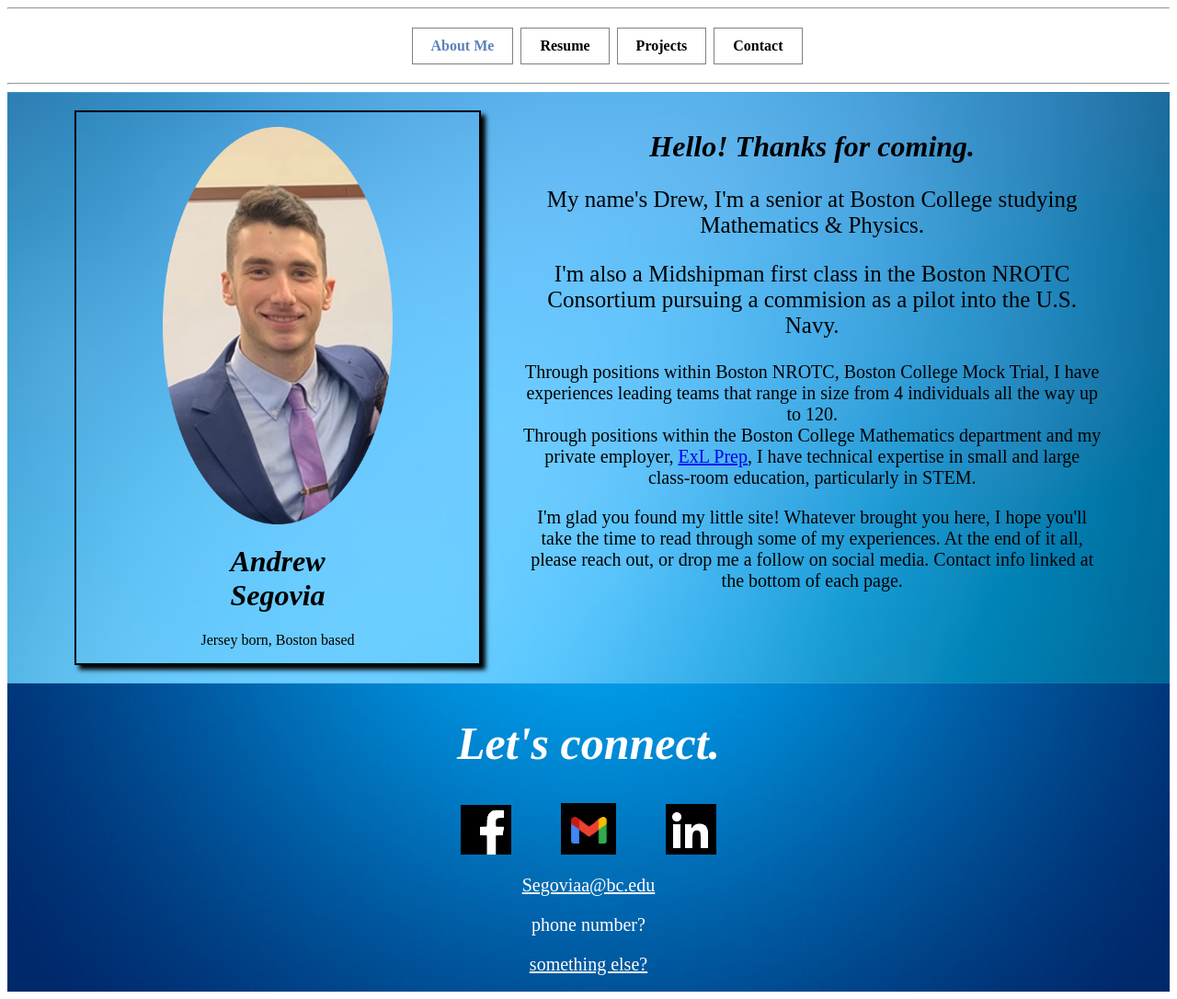
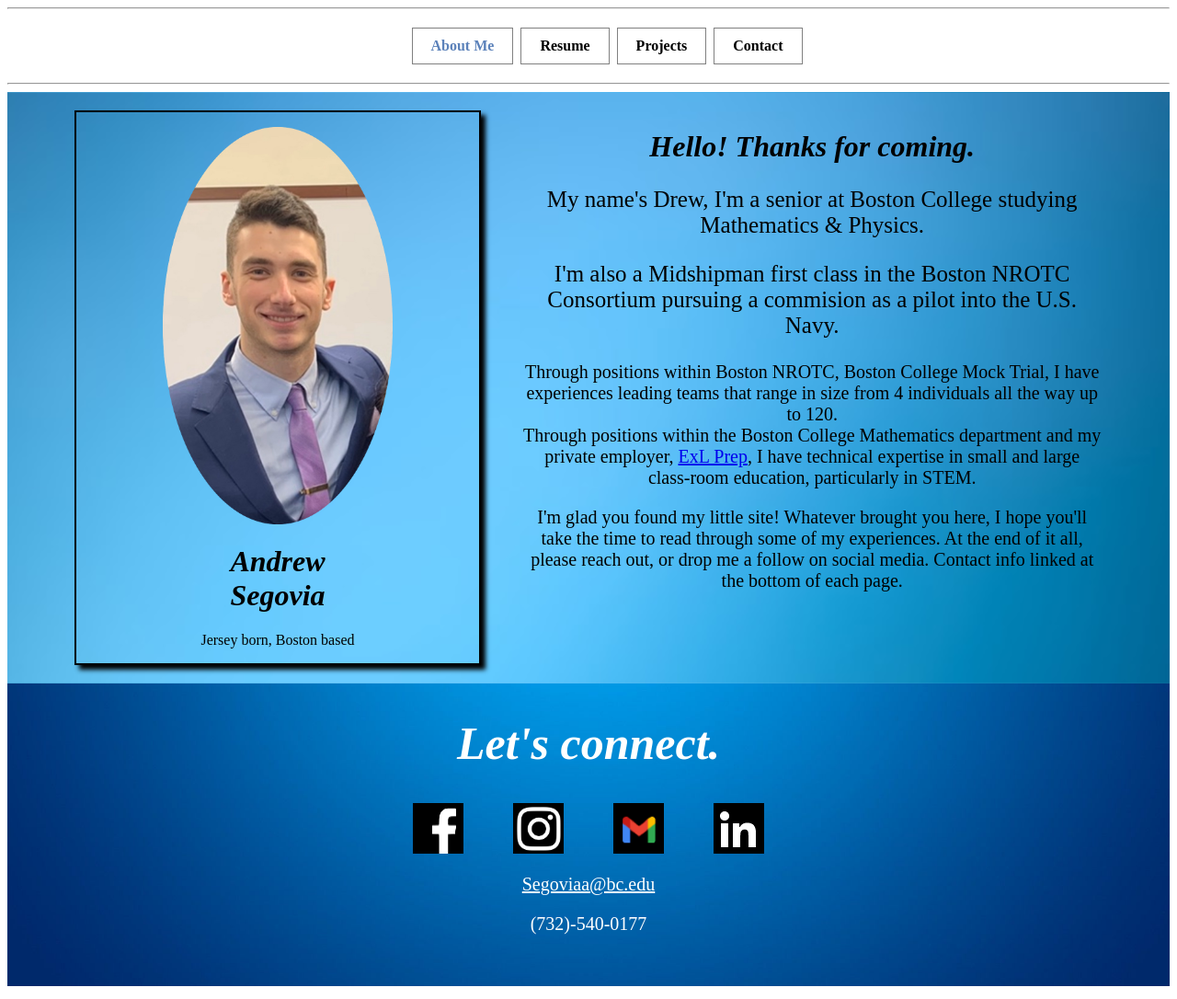
Before and after one commit to Segoviaa1/AndrewSegovia, a plain HTML site: page index.html in a window 1280 px wide. Shown: the whole page at 92% size. Drawn offline with Linux system fonts and the light colour scheme; a web font is replaced by a local one.

Commit message:
Update index.html

```diff
--- a/index.html
+++ b/index.html
@@ -113,7 +113,9 @@ ul#contact img {
 background-color:White;
 margin:0px;
 padding:0px;
-border:0px
+border:none;
+height:55px;
+width:55px;
 }
 
 .shadow:hover {
@@ -237,15 +239,15 @@ Through positions within the Boston College Mathematics department and my privat
   <h3  style = " font-size:50px ; margin:0px ; padding:none ; border:0px ; display:block "><i>Let's connect.</i></h3>
   <br/><br/>
 
-<ul id="contact" style=" font-size: 16px ; color:Green ; margin:0px ; padding:0 ; border:0px">
-      <li><a href="Resume.html"><button  class = "Brandon ; button shadow "> <img  src="https://github.com/Segoviaa1/AndrewSegovia/blob/main/Facebook.png?raw=true"> </button></a></li>
-      <li><a href="Resume.html"><button  class = "Brandon ; button shadow"> <img src="https://github.com/Segoviaa1/AndrewSegovia/blob/main/Gmail.png?raw=true" > </button></a></li>
-      <li><a href="Projects.html"><button  class = "Brandon ; button shadow"> <img  src="https://github.com/Segoviaa1/AndrewSegovia/blob/main/Linkedin.png?raw=true"> </button></a></li>
+<ul id="contact" style="margin:0px ; padding:0 ; border: none">
+      <li><a target="_blank" href="https://www.facebook.com/drew.segovia.5"><button  class = "Brandon ; button shadow "> <img  src="https://github.com/Segoviaa1/AndrewSegovia/blob/main/Facebook.png?raw=true"> </button></a></li>
+<li><a target="_blank" href="https://www.instagram.com/drew.seg/"><button  class = "Brandon ; button shadow "> <img  src="https://github.com/Segoviaa1/AndrewSegovia/blob/main/instagram.png?raw=true"> </button></a></li>
+      <li><a target="_blank" href="mailto:Segoviaa@bc.edu"><button  class = "Brandon ; button shadow"> <img src="https://github.com/Segoviaa1/AndrewSegovia/blob/main/Gmail.png?raw=true" > </button></a></li>
+      <li><a target="_blank" href="www.linkedin.com/in/drew-segovia"><button  class = "Brandon ; button shadow"> <img  src="https://github.com/Segoviaa1/AndrewSegovia/blob/main/Linkedin.png?raw=true"> </button></a></li>
    </ul>
 <br/>
-<a href = "mailto:segoviaa@bc.edu" style = "font-size:20px ; color:white">Segoviaa@bc.edu</a>
-<p style = "font-size:20px">phone number?</p>
-<a style = "font-size:20px ; color:white" href = "mailto:Segoviaa@bc.edu"> something else?</a>
+<a target="_blank" href = "mailto:segoviaa@bc.edu" style = "font-size:20px ; color:white">Segoviaa@bc.edu</a>
+<p style = "font-size:20px">(732)-540-0177</p>
 <br/><br/>
 </div>
  </body>
```
